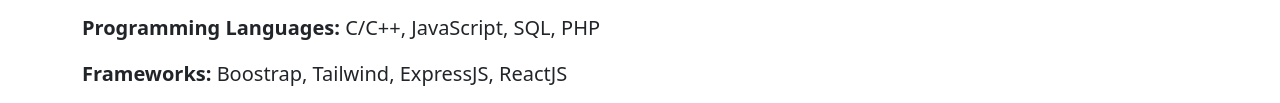
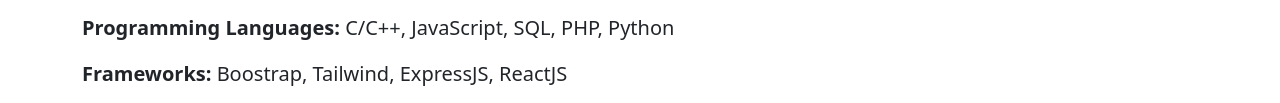
Before and after one commit to junonurakbar/junonurakbar.github.io, a plain HTML site: page index.html in a window 1280 px wide. Shown: the part 763-866 px from the top of the page. Drawn offline with nearby package versions, Linux system fonts and the light colour scheme.

Commit message:
updated index.html

```diff
--- a/index.html
+++ b/index.html
@@ -79,7 +79,7 @@
             <p>
               Fresh graduate in electronics and a self taught software engineer. Highly interested in web development, embedded systems, IoT (Internet of Things), microcontrollers, and PCB design. Eager to learn new skills and knowledge.
             </p>
-            <p><b>Programming Languages: </b>C/C++, JavaScript, SQL, PHP</p>
+            <p><b>Programming Languages: </b>C/C++, JavaScript, SQL, PHP, Python</p>
             <p><b>Frameworks: </b> Boostrap, Tailwind, ExpressJS, ReactJS</p>
             <p><b>Databases: </b>PostgreSQL, MySQL, MongoDB</p>
             <p><b>Tools: </b>Git, NodeJS, Postman</p>
```
